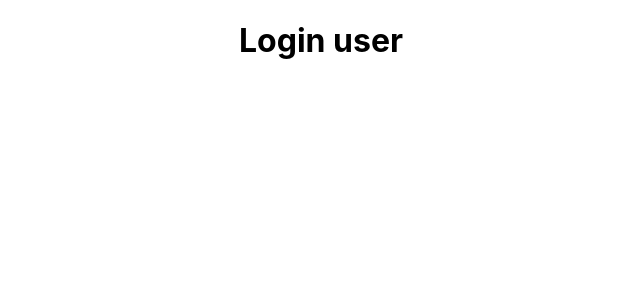
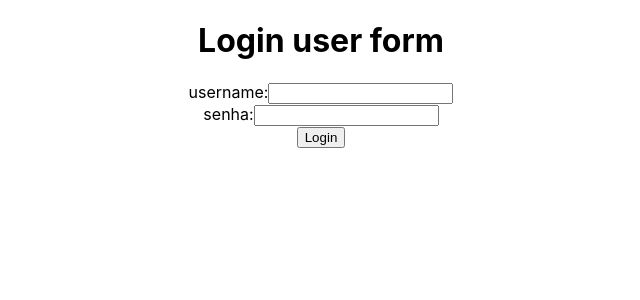
Before and after one commit to carlosdesousa91/projetoTasks, a React (Create React App) app in the folder frontend/frontendapp/: page / in a window 1280 px wide. Shown: the top 300 px of the page, without its empty margins (319-959 px from the left). Built offline with nearby package versions, Linux system fonts and the light colour scheme.

Commit message:
cria front react

```diff
--- a/frontend/frontendapp/src/App.js
+++ b/frontend/frontendapp/src/App.js
@@ -1,10 +1,10 @@
-import logo from './logo.svg';
 import './App.css';
+import Login from './components/login';
 
 function App() {
   return (
     <div className="App">
-      <h1>Login user</h1>
+      < Login />
     </div>
   );
 }
--- /dev/null
+++ b/frontend/frontendapp/src/components/login.js
@@ -0,0 +1,47 @@
+import React, {Component} from 'react';
+
+class Login extends Component {
+
+    state = {
+        credentials: {username: '', password: ''}
+    }
+
+    login = event => {
+        console.log(this.state.credentials);
+    }
+    inputChanged = event => {
+        const cred = this.state.credentials;
+        cred[event.target.name] = event.target.value;
+        this.setState({credentials: cred});
+    }
+
+    render() {
+
+        return (
+            <div >
+            <h1>Login user form</h1>
+            <labe>
+                username:
+                <input type="text" name="username"
+                value={this.state.credentials.username}
+                onChange={this.inputChanged}
+                />
+            </labe>
+            <br/>
+            <labe>
+                senha:
+                <input type="password" name="password"
+                value={this.state.credentials.password}
+                onChange={this.inputChanged}
+                />
+            </labe>
+            <br/>
+            <button onClick={this.login}>Login</button>
+            </div>
+        );
+
+  }
+
+}
+
+export default Login;
```
Also changed, not shown: 1 other file (tests, documents, lock files or other folders).
